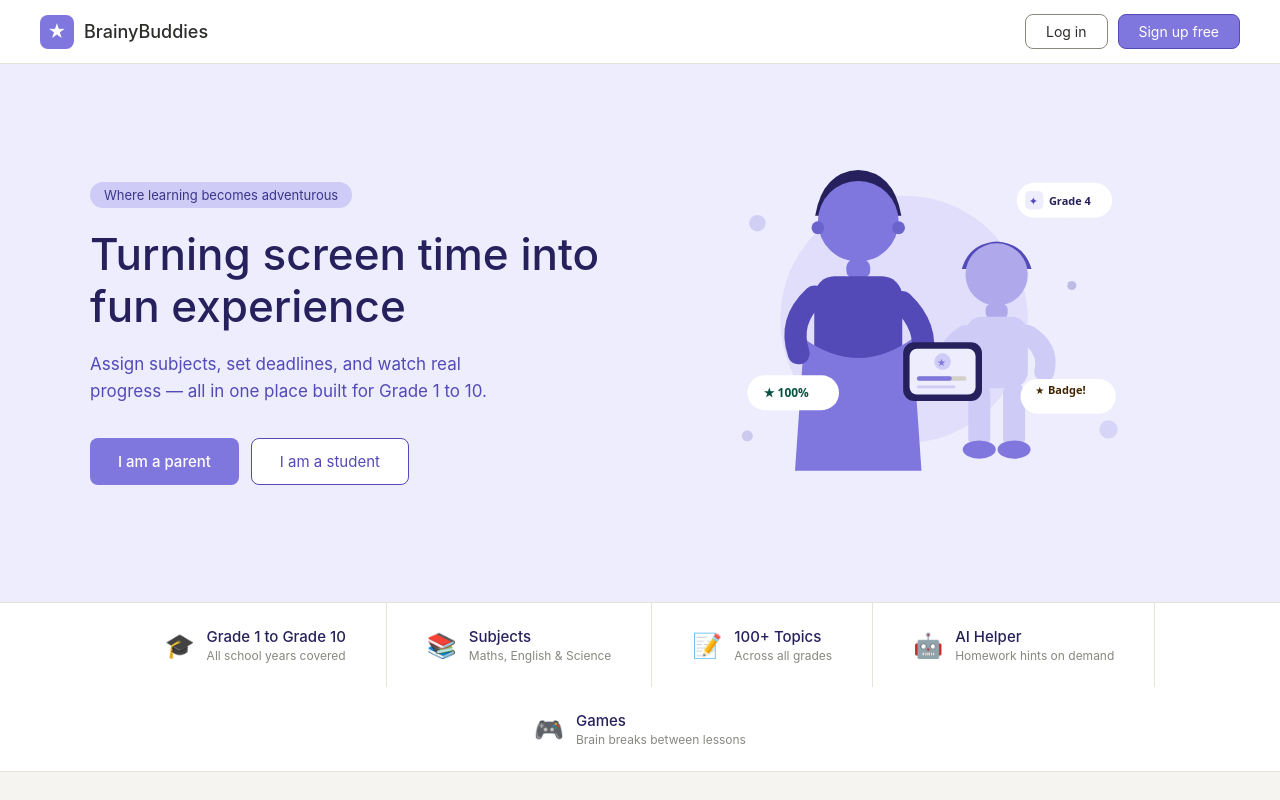
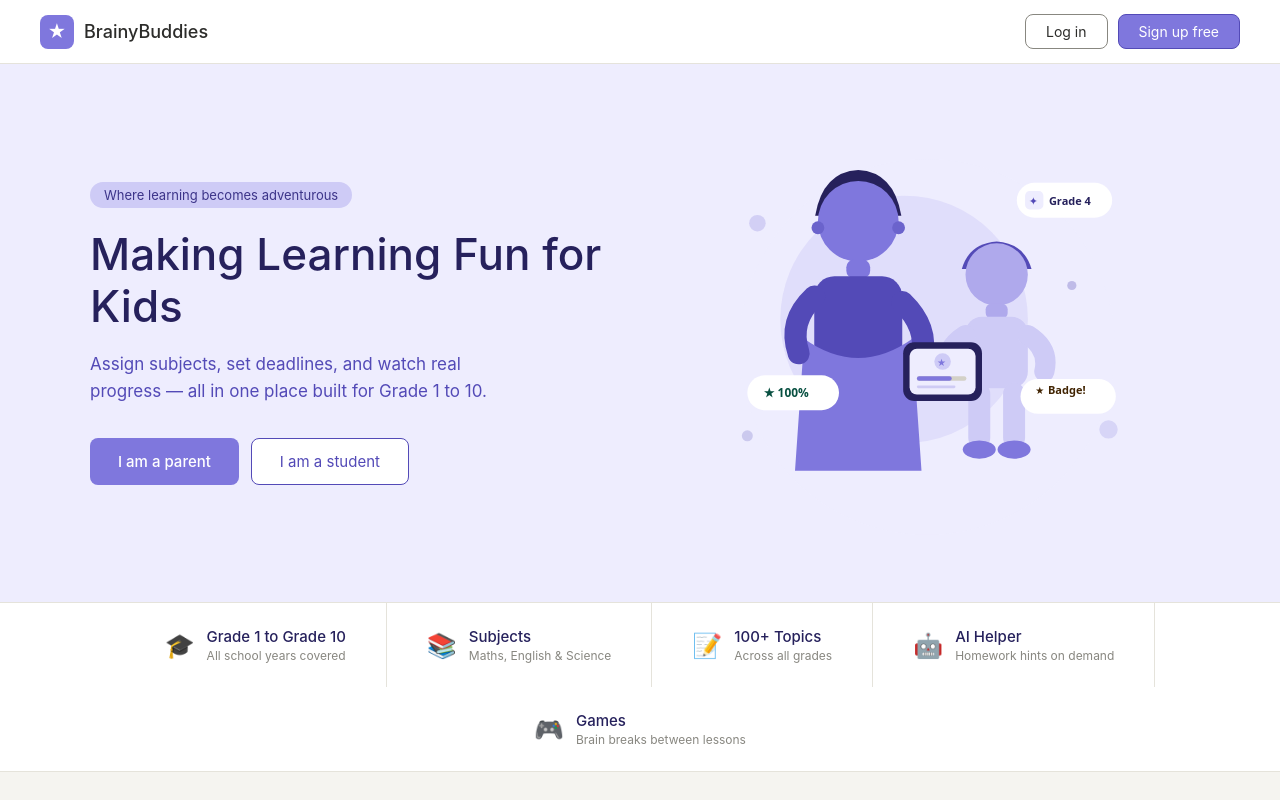
Before and after one commit to Haseeb-MA/Kids-Learning-App, a Next.js app: page / in a window 1280 px wide. Shown: the top 800 px of the page. Built offline with nearby package versions, Linux system fonts and the light colour scheme.

Commit message:
feat: On the home page change "Turning screen time into fun experi [spec-4eede228]

```diff
--- a/components/Hero.tsx
+++ b/components/Hero.tsx
@@ -41,7 +41,7 @@ export default function Hero() {
             lineHeight: '1.2',
             marginBottom: '18px',
           }}>
-            Turning screen time into fun experience
+            Making Learning Fun for Kids
           </h1>
 
           <p style={{
```
